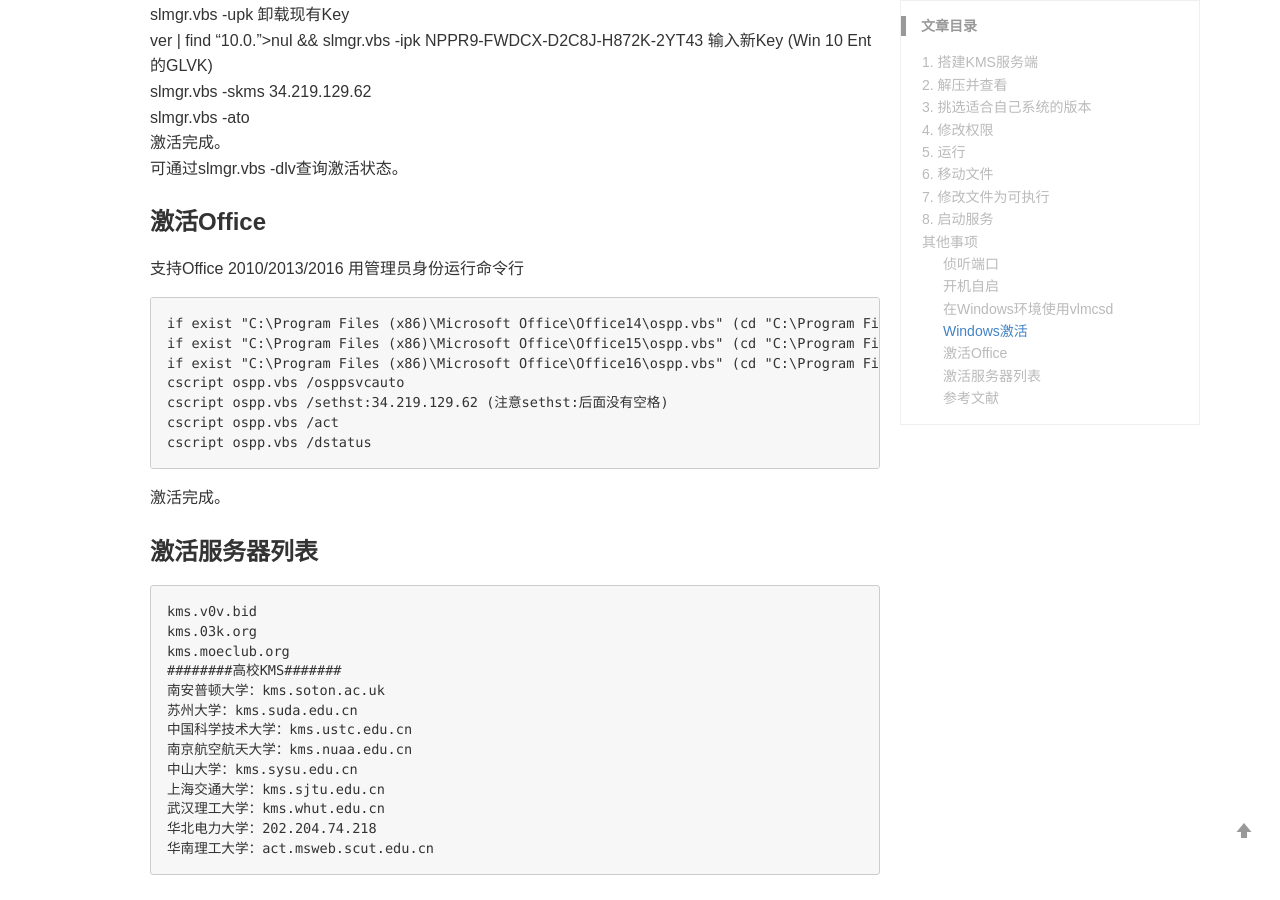
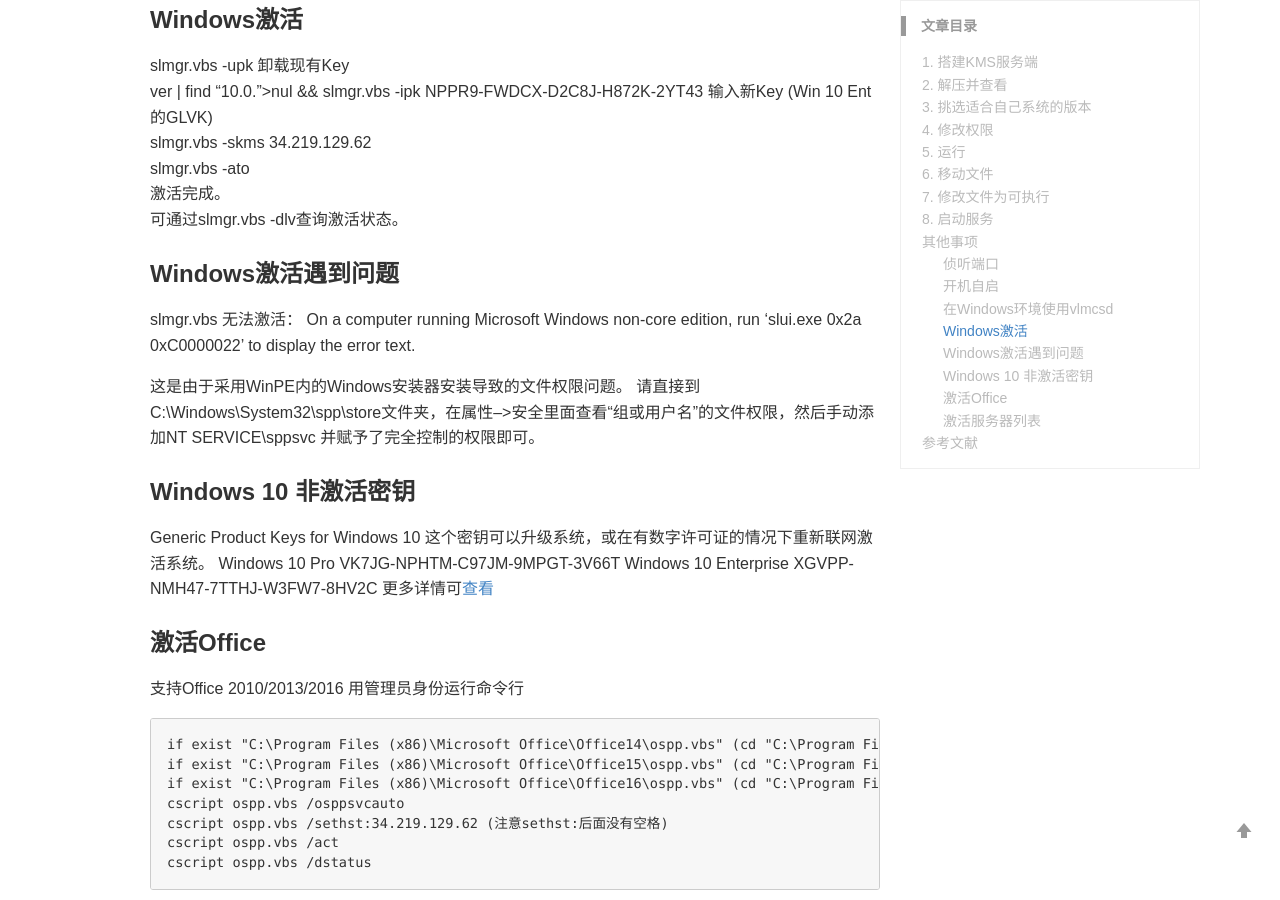
Before and after one commit to dzvision/backup-ghpages, a Jekyll site: the page built from _posts/2018-08-06-vlmcsd-kms-server.md, in a window 1280 px wide and 900 px high, scrolled down 3305 px. Built offline with Jekyll 4.4.1, drawn with Linux system fonts in a browser that asks for light colours; comment, search, counter and statistics services are not loaded; some of the changed text lies outside the part shown.

Commit message:
Update Blog
+ new post
* old post

````diff
--- a/_posts/2018-08-06-vlmcsd-kms-server.md
+++ b/_posts/2018-08-06-vlmcsd-kms-server.md
@@ -119,6 +119,20 @@
 激活完成。
 可通过slmgr.vbs -dlv查询激活状态。
 
+### Windows激活遇到问题
+slmgr.vbs 无法激活：
+On a computer running Microsoft Windows non-core edition, run 'slui.exe 0x2a 0xC0000022' to display the error text.
+
+这是由于采用WinPE内的Windows安装器安装导致的文件权限问题。
+请直接到C:\Windows\System32\spp\store文件夹，在属性-->安全里面查看“组或用户名”的文件权限，然后手动添加NT SERVICE\sppsvc 并赋予了完全控制的权限即可。
+
+### Windows 10 非激活密钥
+Generic Product Keys for Windows 10
+这个密钥可以升级系统，或在有数字许可证的情况下重新联网激活系统。
+Windows 10 Pro	VK7JG-NPHTM-C97JM-9MPGT-3V66T
+Windows 10 Enterprise	XGVPP-NMH47-7TTHJ-W3FW7-8HV2C
+更多详情可[查看](https://www.winhelponline.com/blog/windows-10-generic-products-keys-list/)
+
 
 ### 激活Office
 支持Office 2010/2013/2016
@@ -153,6 +167,6 @@
 华南理工大学：act.msweb.scut.edu.cn
 ```
 
-### 参考文献
+## 参考文献
 1. [imeiji GitHub](https://imeiji.github.io/2018/02/08/%E5%88%A9%E7%94%A8vlmcsd%E6%90%AD%E5%BB%BAKMS%E6%BF%80%E6%B4%BB%E6%9C%8D%E5%8A%A1%E5%99%A8/)
 2. [lvmoo](https://wwww.lvmoo.com/517.love)
````
Also changed, not shown: _posts/2020-05-26-Nginx-Keepalived-High-Availablity.md (+2 -2 lines), _posts/2020-05-28-Windows-Start-Menu.md (added, +25 -0 lines).
